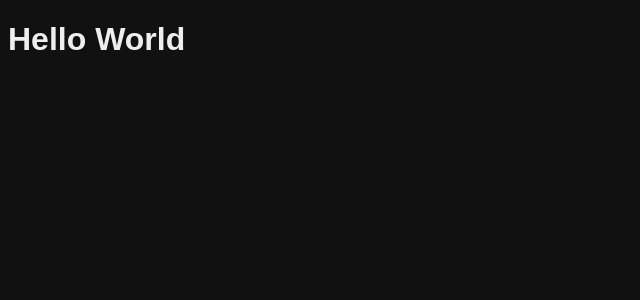
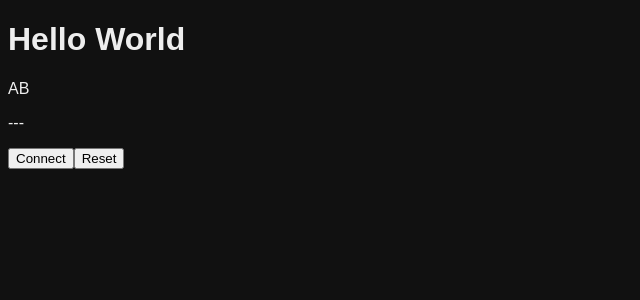
Before and after one commit to AlphaSheep/smartcube-3style, a React (Vite) app: page / in a window 1280 px wide. Shown: the top 300 px of the page, without its empty margins (0-640 px from the left). Built offline with nearby package versions, Linux system fonts and the light colour scheme.

Commit message:
Add simple POC with connect and reset buttons and a simple timer

```diff
--- a/src/App.tsx
+++ b/src/App.tsx
@@ -1,10 +1,32 @@
 import React, { useState } from 'react';
 
+import Timer from './components/timer';
+
+import getCubeService from './services/bt-cube';
+import getAlgBuilderService from './services/alg-builder';
+
 export default function App() {
+
+  const btCubeService = getCubeService();
+  const algBuilder = getAlgBuilderService();
+
+  const onConnect = () => {
+    btCubeService.connect();
+  };
+
+  const onReset = () => {
+    algBuilder.reset();
+  }
 
   return <>
     <div className="container">
       <h1>Hello World</h1>
+
+      <Timer prompt="AB" saveTime={null} />
+
+      <button onClick={onConnect}>Connect</button>
+
+      <button onClick={onReset}>Reset</button>
     </div>
   </>
 
--- /dev/null
+++ b/src/components/timer.tsx
@@ -0,0 +1,72 @@
+import React, {useState, useEffect} from "react";
+
+export default function Timer({prompt, saveTime}) {
+  const [startTime, setStart] = useState(0);
+  const [time, setTime] = useState(undefined);
+
+  const [isRunning, setRunning] = useState(false);
+  const [isArmed, setArmed] = useState(false);
+
+  const updateTime = () => {
+    setTime(Date.now() - startTime);
+  }
+
+  const getCurrentTimeString = () => {
+    if (!time)
+      return "---";
+
+    return (time / 1000).toFixed(2);
+  }
+
+  const onClick = () => {
+    if (isRunning) {
+      setRunning(false);
+      // saveTime(getCurrentTime());
+    } else {
+      setStart(Date.now());
+      setRunning(true);
+    }
+  }
+
+  const onKeyUp = (event) => {
+    if (isArmed && !isRunning && event.key === ' ') {
+      onClick();
+      setArmed(false);
+    }
+  }
+
+  const onKeyDown = (event) => {
+    if (event.key === ' ' && !event.repeat) {
+      if (isRunning) {
+        onClick();
+      } else {
+        setArmed(true);
+        setTime(undefined)
+      }
+    }
+  }
+
+  useEffect(() => {
+    window.addEventListener('keyup', onKeyUp);
+    window.addEventListener('keydown', onKeyDown);
+    return () => {
+      window.removeEventListener('keyup', onKeyUp);
+      window.removeEventListener('keydown', onKeyDown);
+    }
+  });
+
+  useEffect(() => {
+    if (isRunning) {
+      const interval = setInterval(() => {
+        updateTime();
+      }, 30);
+      return () => clearInterval(interval);
+    }
+  });
+
+  return (
+    <div className="timer-card" onClick={onClick}>
+      <p>{prompt}</p>
+      <p>{getCurrentTimeString()}</p>
+    </div>);
+}
```
